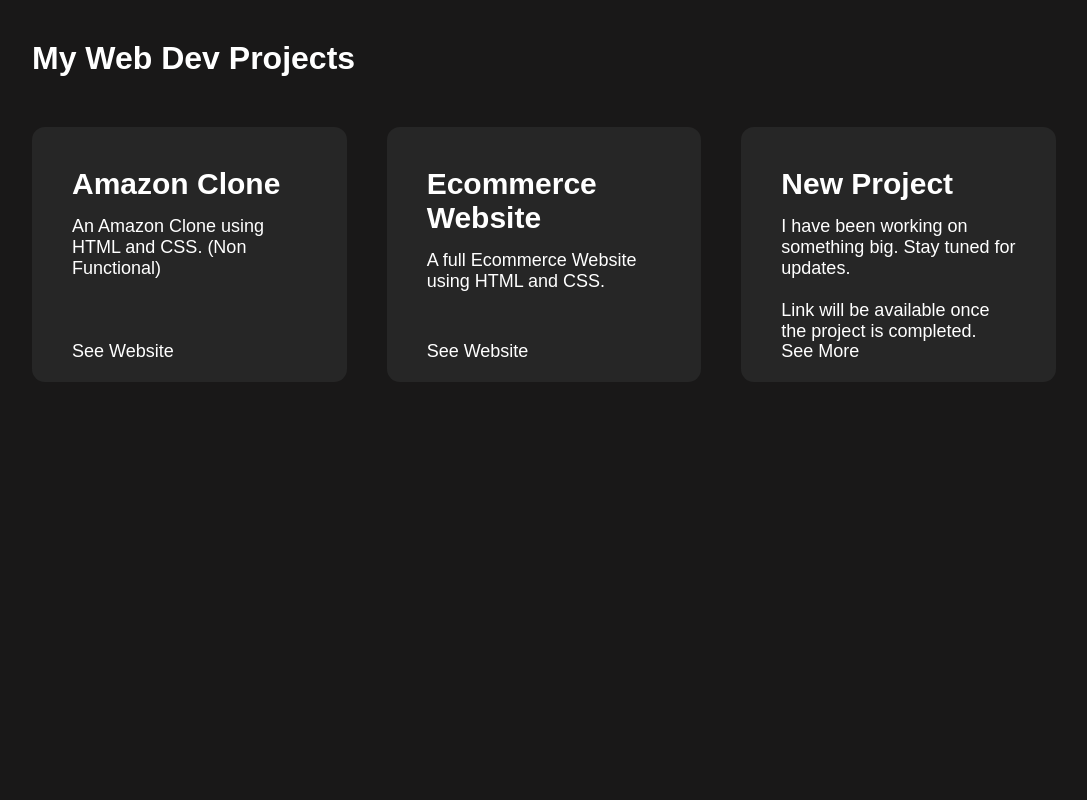
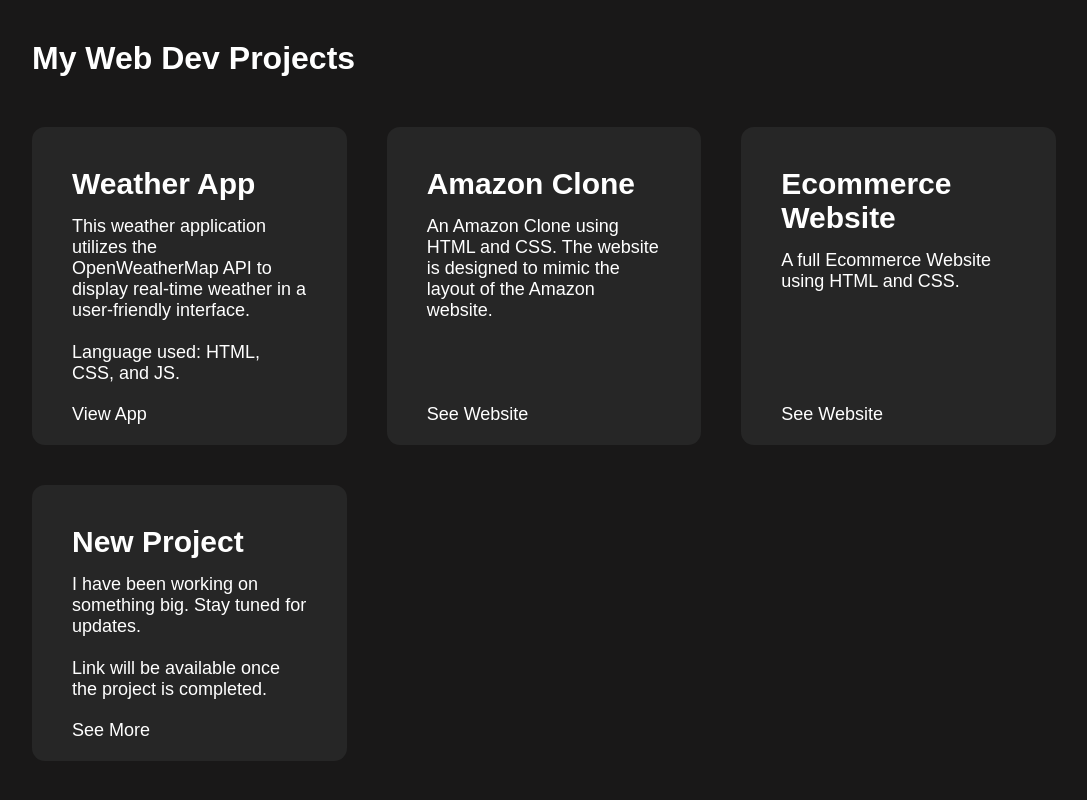
Before and after one commit to kmsmeng/Portfolio_Website, a plain HTML site: page mywork.html in a window 1280 px wide. Shown: the whole page, without its empty margins (96-1183 px from the left). Drawn offline with Linux system fonts and the light colour scheme.

Commit message:
Update mywork.html

```diff
--- a/mywork.html
+++ b/mywork.html
@@ -14,9 +14,21 @@
             <div class="work-list">
 
                 <div>
+                    <h2>Weather App</h2>
+                    <p>
+                        This weather application utilizes the OpenWeatherMap API to
+                        display real-time weather in a user-friendly interface. <br><br>
+                        Language used: HTML, CSS, and JS.
+                        <br><br>
+                    </p>
+                    <a href="web_dev_projects/Weather App/" target="_blank">View App</a>
+                </div>
+
+                <div>
                     <h2>Amazon Clone</h2>
                     <p>
-                        An Amazon Clone using  HTML and CSS. (Non Functional)
+                        An Amazon Clone using  HTML and CSS. The website is
+                        designed to mimic the layout of the Amazon website.
                         <br><br>
                     </p>
                     <a href="web_dev_projects/Amazon clone/" target="_blank">See Website</a>
@@ -38,6 +50,7 @@
                         I have been working on something big. Stay tuned for updates.
                         <br> <br>
                         Link will be available once the project is completed.
+                        <br><br>
                     </p>
                     <a href="">See More</a>
                 </div>
```
